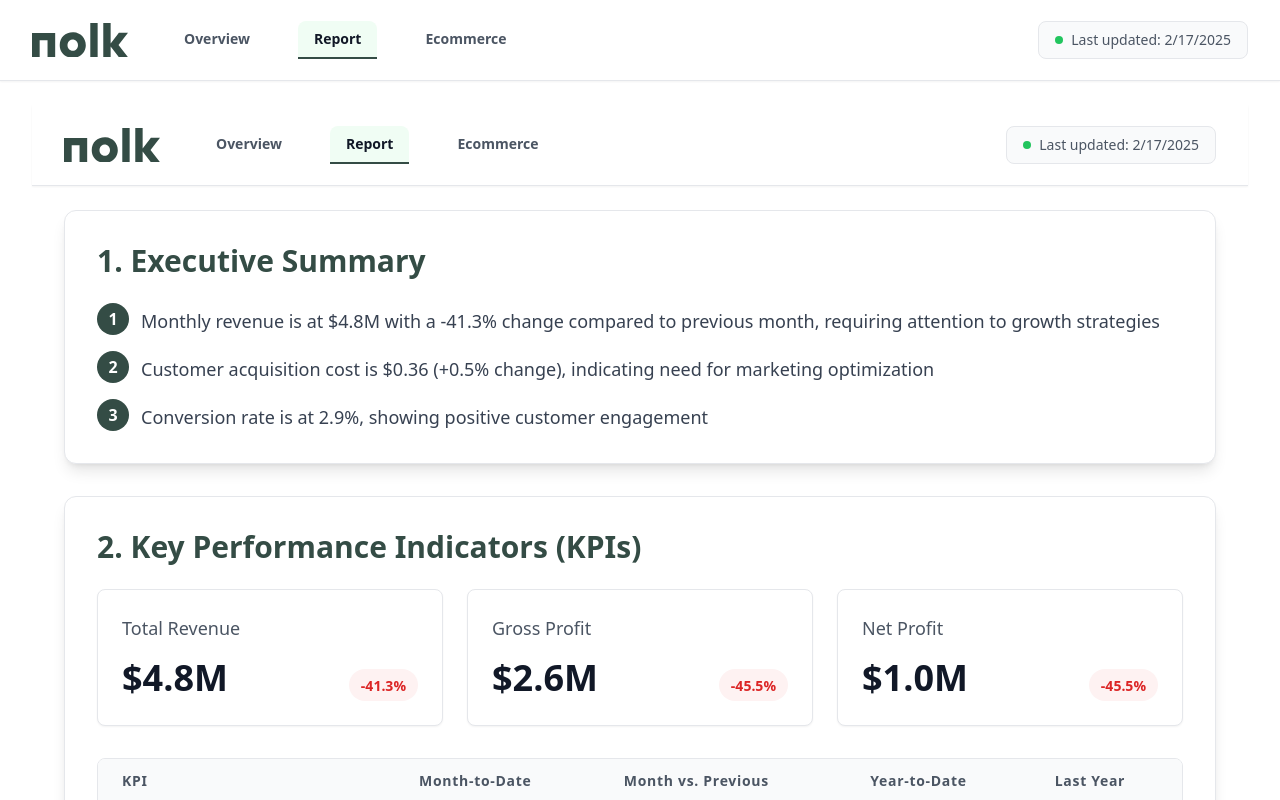
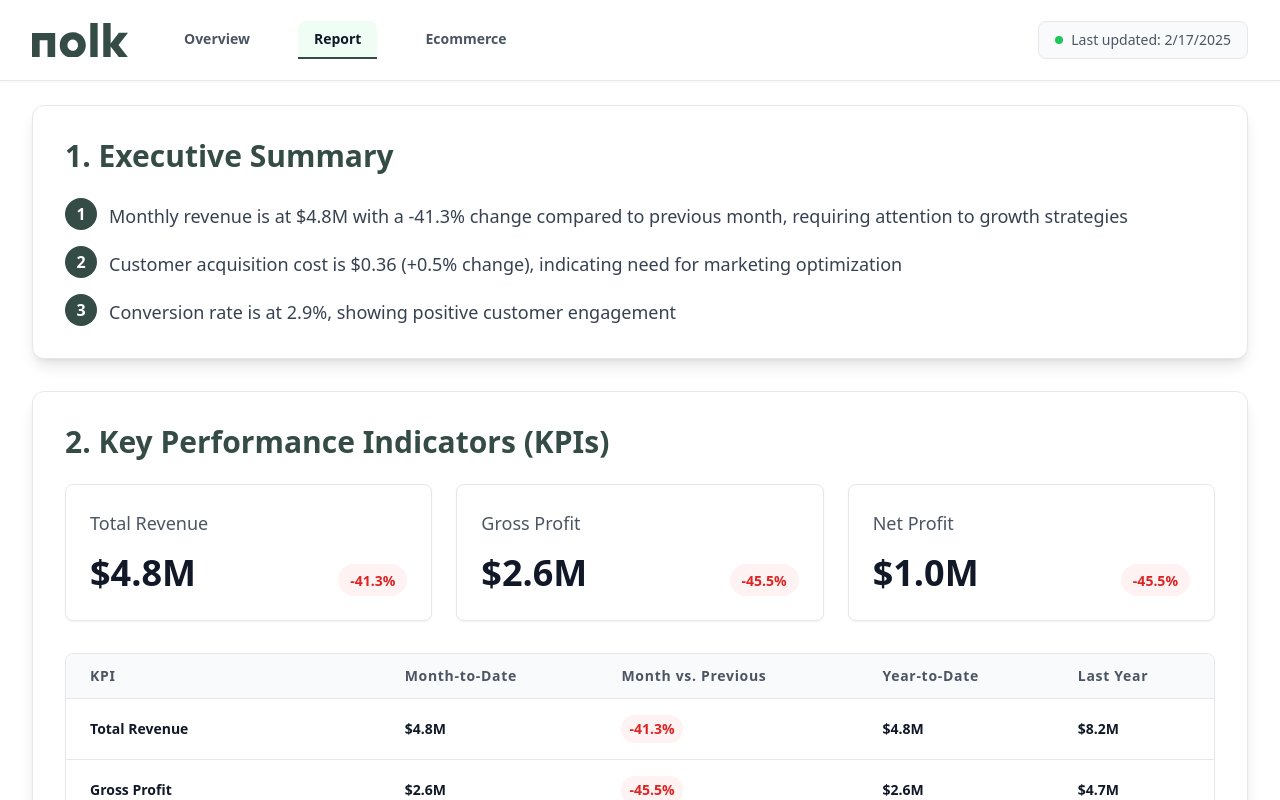
Before and after one commit to farbour/nolkai, a Next.js app: page /report in a window 1280 px wide. Shown: the top 800 px of the page. Built offline with nearby package versions, Linux system fonts and the light colour scheme.

Commit message:
Remove duplicate Layout wrappers from pages since Layout is now handled in _app.tsx

```diff
--- a/src/pages/overview.tsx
+++ b/src/pages/overview.tsx
@@ -9,8 +9,6 @@ import {
 } from 'recharts';
 // file path: src/pages/overview.tsx
 import React, { useEffect, useMemo, useState } from 'react';
-
-import { Layout } from '../components/Layout';
 
 interface CSVRow {
   Brand: string;
@@ -211,20 +209,17 @@ const OverviewPage: React.FC = () => {
 
   if (loading) {
     return (
-      <Layout>
       <div className="flex items-center justify-center min-h-[50vh]">
         <div className="text-center">
           <div className="animate-spin rounded-full h-12 w-12 border-b-2 border-nolk-green mx-auto"></div>
           <p className="mt-4 text-gray-600">Loading data...</p>
         </div>
       </div>
-      </Layout>
     );
   }
 
   if (error) {
     return (
-      <Layout>
       <div className="bg-red-50 border border-red-200 rounded-lg p-6">
         <p className="text-red-800">{error}</p>
         <button
@@ -234,12 +229,10 @@ const OverviewPage: React.FC = () => {
           Retry
         </button>
       </div>
-      </Layout>
     );
   }
 
   return (
-    <Layout>
     <div className="space-y-8">
         <div className="flex justify-between items-center">
           <h2 className="text-2xl font-bold text-nolk-green">Brand Performance Overview</h2>
@@ -337,7 +330,6 @@ const OverviewPage: React.FC = () => {
           </div>
         </div>
       </div>
-    </Layout>
   );
 };
 
--- a/src/pages/report.tsx
+++ b/src/pages/report.tsx
@@ -2,8 +2,6 @@ import { ProcessedData, processReportData } from '@/utils/reportDataProcessor';
 // file path: src/pages/report.tsx
 import React, { useEffect, useState } from 'react';
 import ReportSection, { DataTable, MetricCard } from '@/components/ReportSection';
-
-import { Layout } from '@/components/Layout';
 
 const Report = () => {
   const [reportData, setReportData] = useState<ProcessedData | null>(null);
@@ -25,11 +23,9 @@ const Report = () => {
 
   if (!reportData) {
     return (
-      <Layout>
-        <div className="flex items-center justify-center min-h-[60vh]">
-          <div className="animate-spin rounded-full h-12 w-12 border-t-2 border-b-2 border-nolk-green"></div>
-        </div>
-      </Layout>
+      <div className="flex items-center justify-center min-h-[60vh]">
+        <div className="animate-spin rounded-full h-12 w-12 border-t-2 border-b-2 border-nolk-green"></div>
+      </div>
     );
   }
 
@@ -65,8 +61,7 @@ const Report = () => {
   const executiveSummaryPoints = getExecutiveSummaryPoints();
 
   return (
-    <Layout>
-      <div className="space-y-6">
+    <div className="space-y-6">
         <ReportSection title="1. Executive Summary">
           <div className="space-y-4">
             {executiveSummaryPoints.map((point, index) => (
@@ -115,7 +110,6 @@ const Report = () => {
           />
         </ReportSection>
       </div>
-    </Layout>
   );
 };
 
```
Lines whose indentation alone changed are shown as unchanged.
